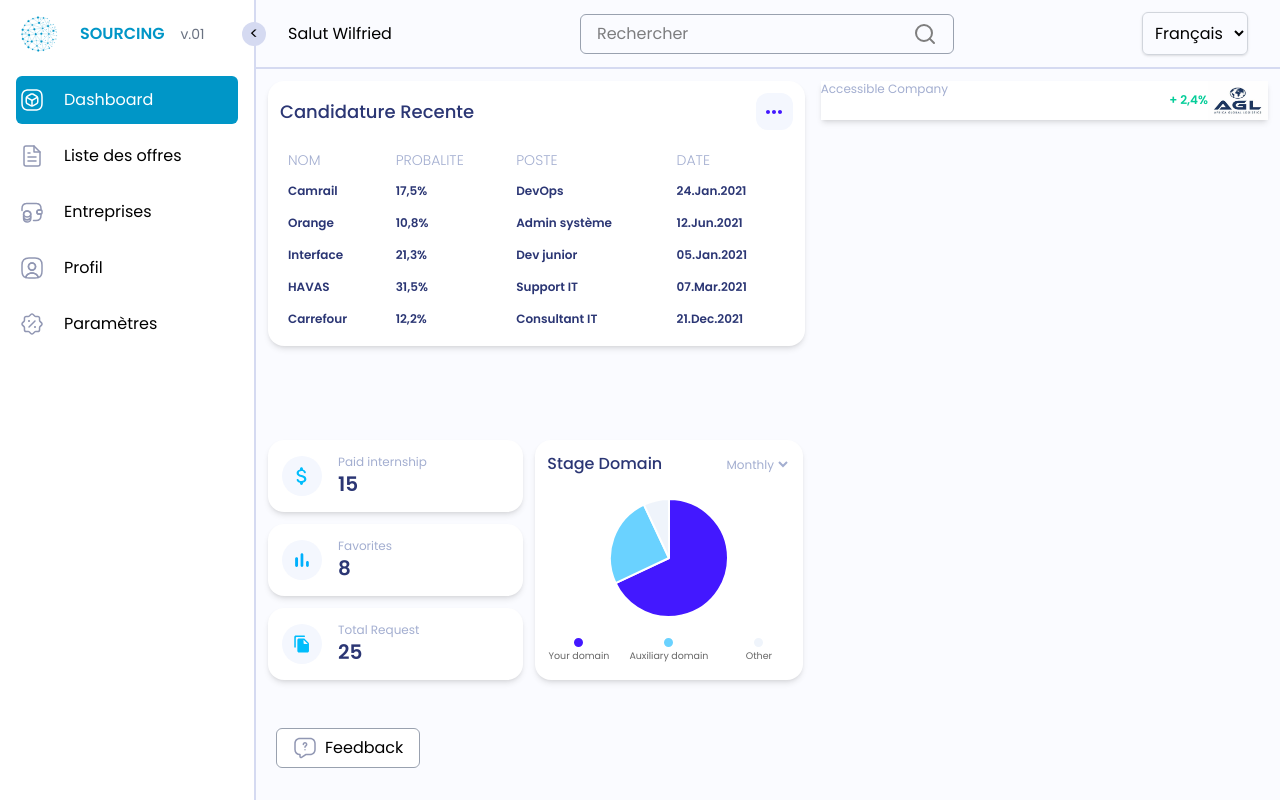
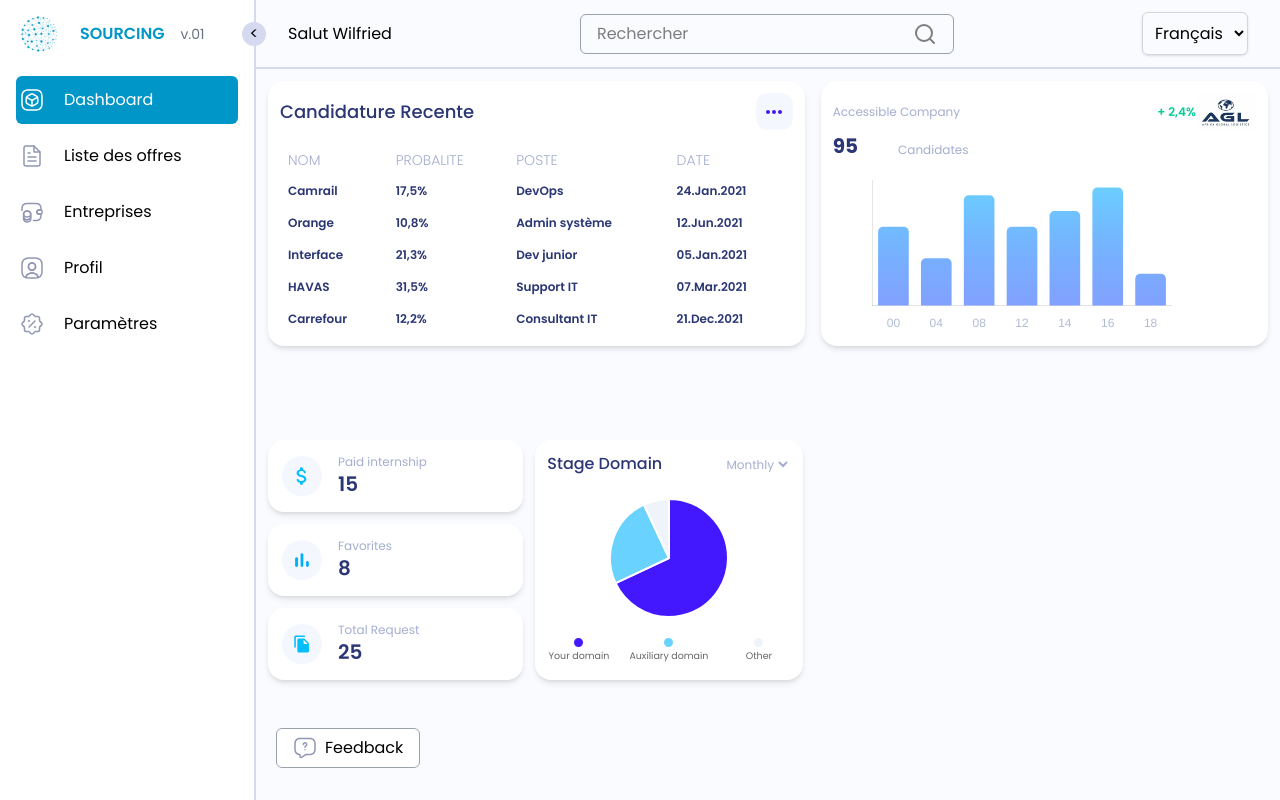
Before and after one commit to darkwall8/Sourcing_Frontend, a React (Vite) app: page /dashboard in a window 1280 px wide. Built offline with nearby package versions, Linux system fonts and the light colour scheme.

Commit message:
Implementation of the BarChart

```diff
--- a/src/pages/ManagementPages/Dashboard/StudentDashboard/components/BarChart.tsx
+++ b/src/pages/ManagementPages/Dashboard/StudentDashboard/components/BarChart.tsx
@@ -1,16 +1,77 @@
 import { useEffect, useRef } from "react";
-import { Chart, BarController, ArcElement, Tooltip, Legend } from "chart.js";
+import { Chart, BarController, ArcElement, Tooltip, Legend } from "chart.js/auto";
 
 Chart.register(BarController, ArcElement, Tooltip, Legend);
 
 const BarChart = () => {
+
+    const chartRef = useRef<HTMLCanvasElement | null>(null);
+    const chartInstance = useRef<Chart<'bar'> | null>(null);
+
     useEffect(()=>{
 
-    })
+        const data = {
+            labels: ["00", "04", "08", "12", "14", "16", "18"],
+            datasets: [
+                {
+                    label: "Candidates",
+                    data: [50, 30, 70, 50, 60, 75, 20], // Ajuste selon ton graphique
+                    backgroundColor: (context) => {
+                        const ctx = context.chart.ctx;
+                        const gradient = ctx.createLinearGradient(0, 0, 0, 300);
+                        gradient.addColorStop(0, "#6AD2FF");
+                        gradient.addColorStop(1, "rgba(67, 24, 255, 0.43)");
+                        return gradient;
+                    },
+                    borderRadius: 5,
+                    barThickness: 30,
+                },
+            ]
+        }
+
+        const configure = {
+            type: "bar" as const,
+            data: data,
+            options: {
+                responsive: true,
+                plugins: {
+                    legend: { display: false },
+                    tooltip: { enabled: true },
+                },
+                scales: {
+                    x: {
+                        grid: { display: false },
+                        ticks: {
+                            color: "#B0BBD5",
+                            font: { size: 12 },
+                        },
+                    },
+                    y: {
+                        grid: { display: false },
+                        ticks: { display: false },
+                    },
+                },
+            }
+        }
+
+        if (chartRef.current) {
+            const ctx = chartRef.current.getContext("2d");
+            if (ctx) {
+                chartInstance.current = new Chart(ctx, configure);
+            }
+        }
+
+        return () => {
+            chartInstance.current?.destroy();
+        };
+
+    },[])
 
     return (
         <>
-
+            <div className="w-90 h-38.5">
+                    <canvas ref={chartRef} />
+            </div>
         </>
     )
 }
--- a/src/pages/ManagementPages/Dashboard/StudentDashboard/components/MostAccessibleCompany.tsx
+++ b/src/pages/ManagementPages/Dashboard/StudentDashboard/components/MostAccessibleCompany.tsx
@@ -1,4 +1,3 @@
-// import Chart from 'chart.js/auto';
 import agl from "/images/agl.jpeg";
 // import drop_up from "/icons/arrow_drop_up.svg";
 // import drop_down from "/icons/arrow_drop_down.svg";
@@ -8,8 +7,9 @@
 
 
     return(
-        <div className={"bg-white shadow-md"}>
-            <div className={"flex justify-between"}>
+        <div className={"bg-white shadow-md rounded-2xl p-3"}>
+            <div className={"flex flex-col pb-2"}>
+                <div className="flex justify-between items-center">
                     <p className={"text-[#A3AED0] text-xs"}> Accessible Company </p>
                     <div className={"flex"}>
                         <div className="flex items-center gap-1">
@@ -30,7 +30,12 @@
                         </div>
                     </div>
                 </div>
-            <div>
+                <div className="flex gap-10">
+                    <p className="text-xl text-[#2B3674] font-bold">95</p>
+                    <p className="text-xs text-[#A3AED0] mt-2.5">Candidates</p>
+                </div>
+            </div>
+            <div className="flex justify-center items-center mt-3">
                 <BarChart/>
             </div>
         </div>
--- a/src/pages/ManagementPages/Dashboard/StudentDashboard/components/RecentCandidature.tsx
+++ b/src/pages/ManagementPages/Dashboard/StudentDashboard/components/RecentCandidature.tsx
@@ -20,13 +20,20 @@
         {Name: "Carrefour", Probability: "12,2%", Post: "Consultant IT", Date: "21.Dec.2021"}
     ]
 
+    function MoreAction() {
+
+    }
+
     return(
         <>
             <div className={"bg-white rounded-2xl shadow-md"}>
                 <div className="flex items-center justify-between p-3 pb-1">
                     <h1 className="text-[#2B3674] font-medium text-lg">Candidature Recente</h1>
                     <div>
-                        <img src={more} alt="more"/>
+                        <img src={more} alt="more"
+                            className="cursor-pointer"
+                            onClick={MoreAction}
+                        />
                     </div>
                 </div>
                 <div className="overflow-y-auto">
```
Lines whose indentation alone changed are shown as unchanged.
